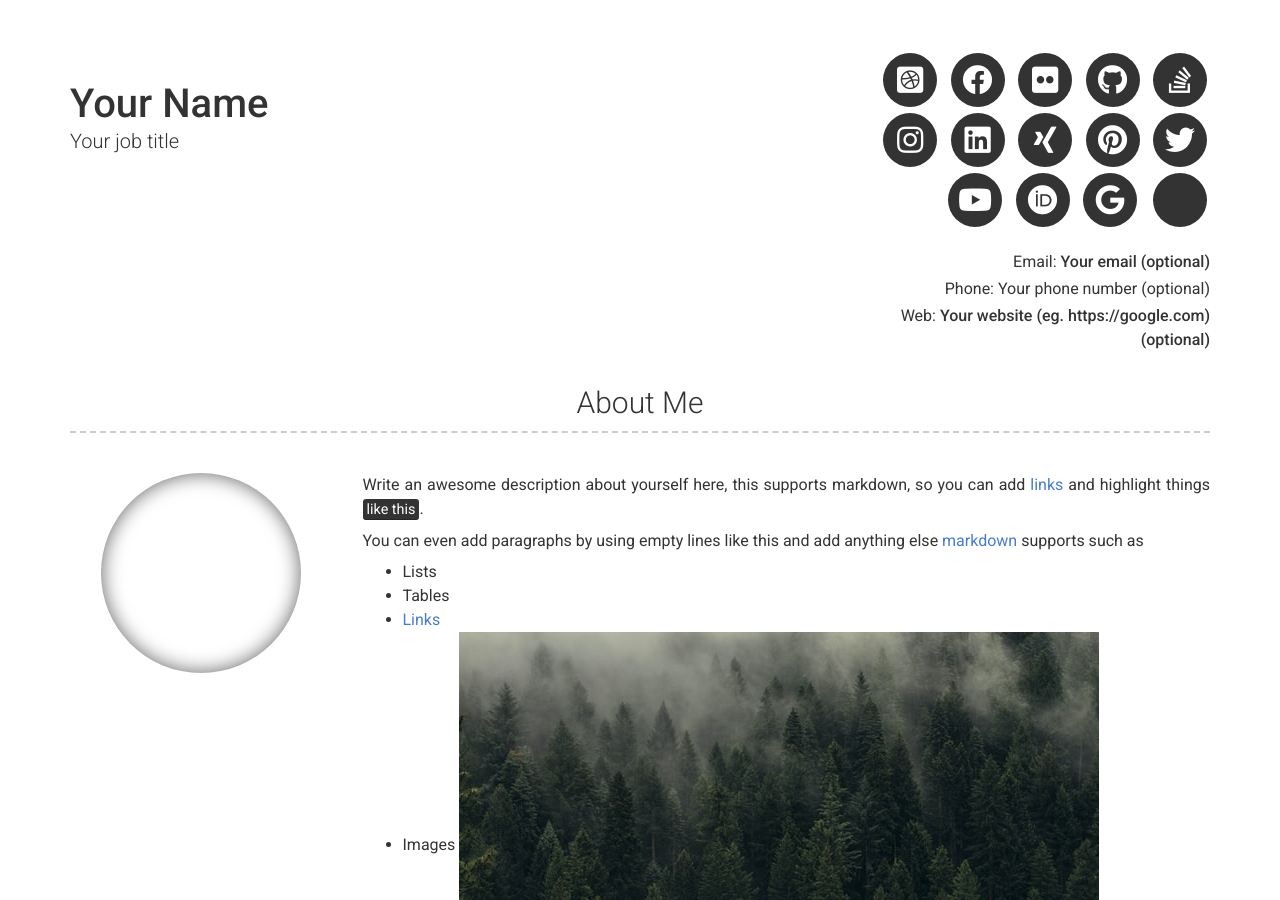
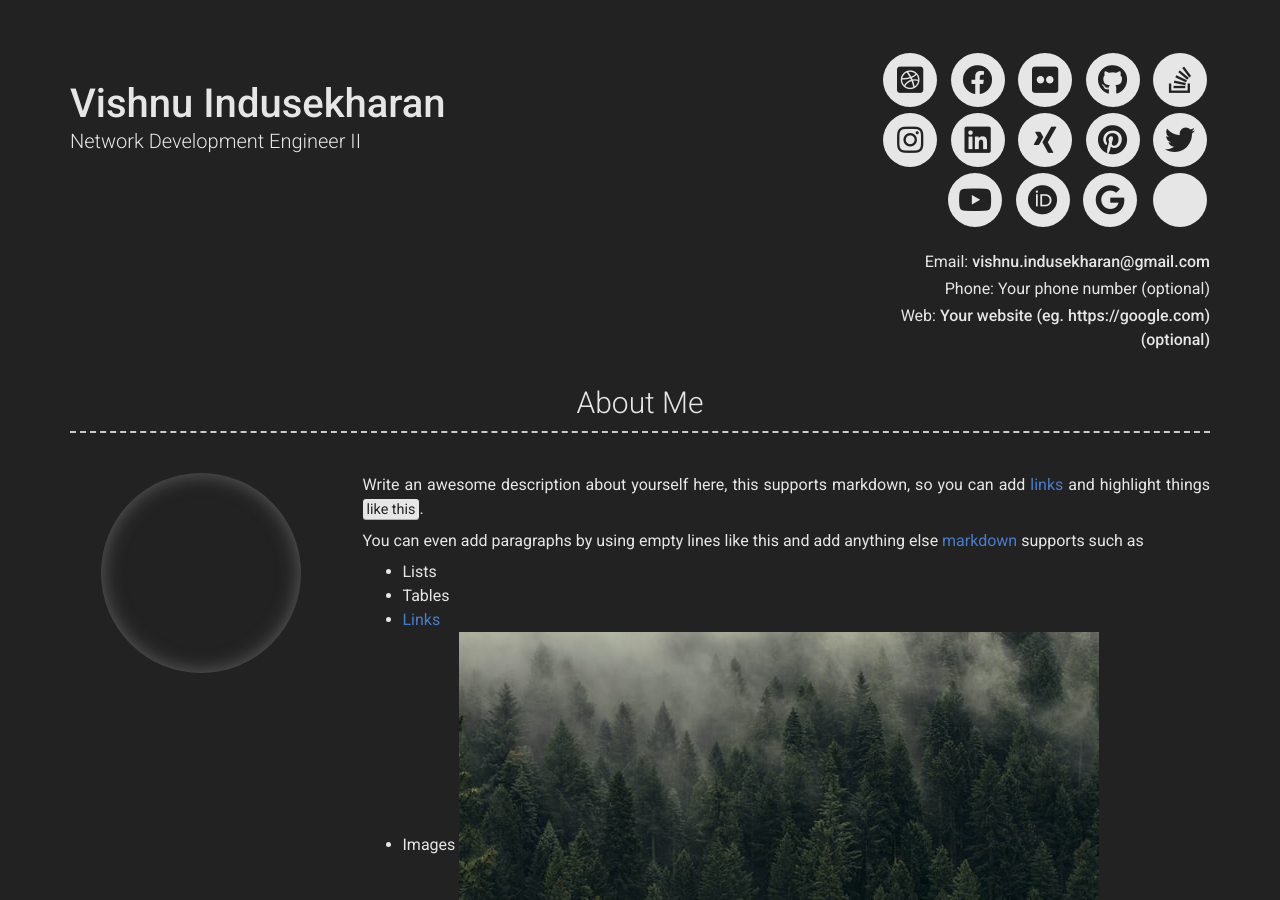
Before and after one commit to vishnu-indusekharan/resume, a Jekyll site: the page built from index.md, in a window 1280 px wide and 900 px high. Built offline with Jekyll 4.4.1, drawn with Linux system fonts in a browser that asks for light colours; nearby versions of some CDN libraries; some of the changed text lies outside the part shown.

Commit message:
first commit

```diff
--- a/_config.yml
+++ b/_config.yml
@@ -1,14 +1,14 @@
 # Site
-repository: Git repository where your resume will be hosted, only required if you are hosting on GitHub (eg. sproogen/modern-resume-theme)
+repository: vishnu-indusekharan/resume
 # favicon: Directory of your favicon (eg. images/favicon.ico)(optional)
 
 # Content configuration version
 version: 2
 
 # Personal info
-name: Your Name
-title: Your job title
-email: Your email (optional)
+name: Vishnu Indusekharan
+title: Network Development Engineer II
+email: vishnu.indusekharan@gmail.com
 # email_title: Email (Email title override)
 phone: Your phone number (optional)
 # phone_title: Phone (Phone title override)
@@ -16,7 +16,7 @@ website: Your website (eg. https://google.com)(optional)
 # website_title: Web (Website title override)
 
 # Dark Mode (true/false/never)
-darkmode: false
+darkmode: true
 
 # Social links
 twitter_username: jekyllrb
```
